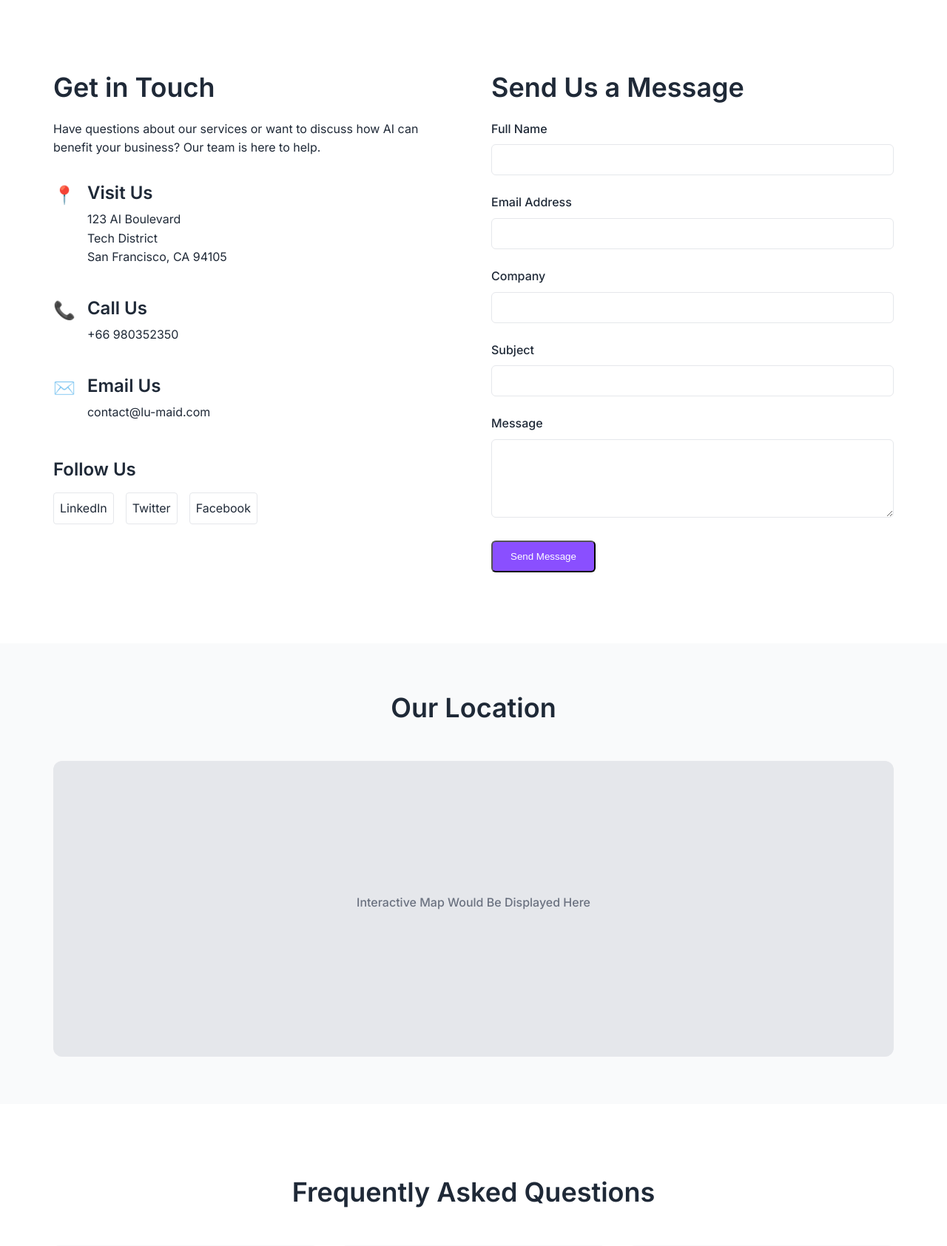
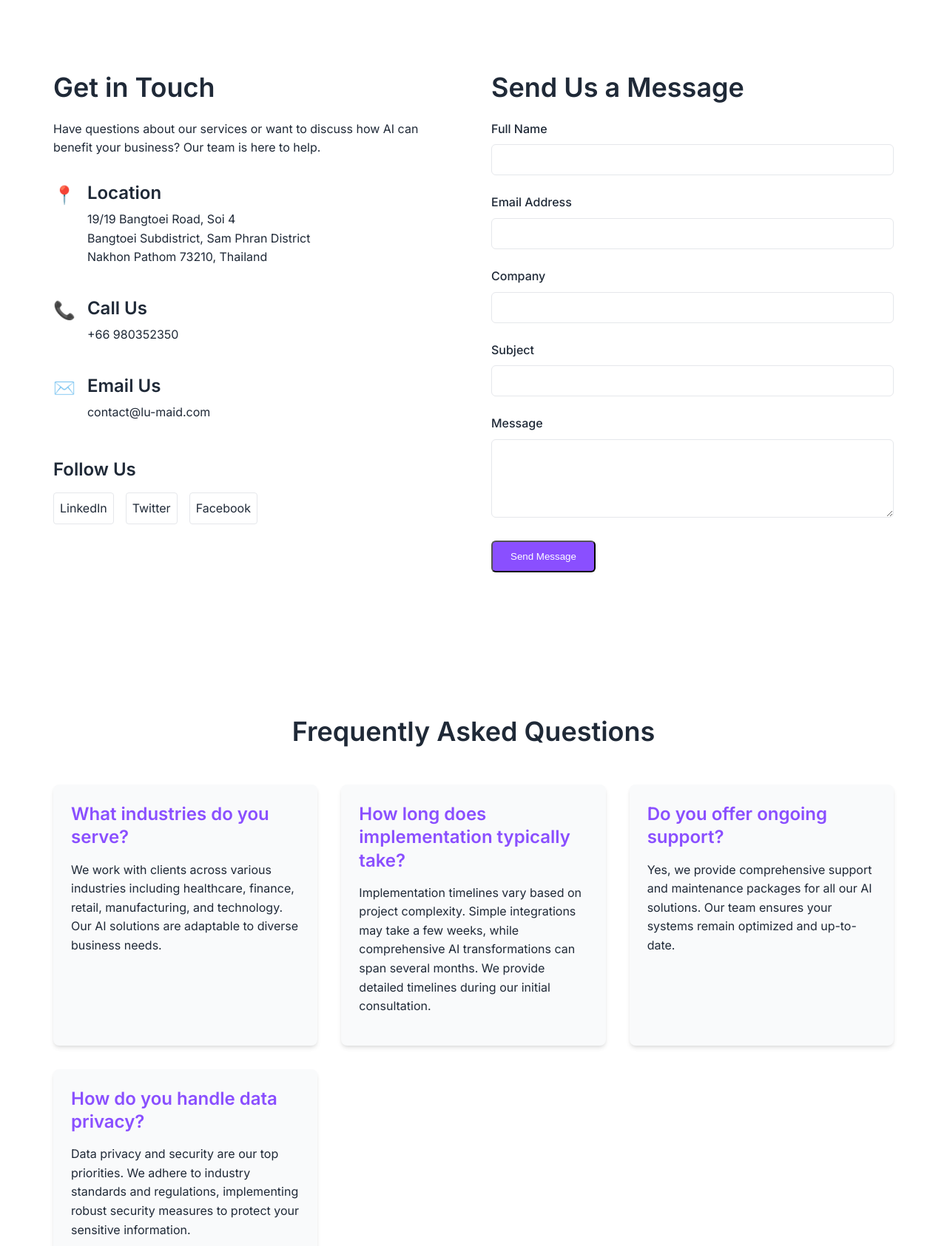
Before and after one commit to Fikei1151/lu-main-app, a Flask app: page /contact in a window 1280 px wide. Shown: the part 376-2061 px from the top of the page at 74% size. Run offline with Flask 3, Linux system fonts and the light colour scheme.

Commit message:
edit web

```diff
--- a/templates/contact.html
+++ b/templates/contact.html
@@ -25,8 +25,12 @@
                     <div class="contact-method">
                         <div class="method-icon">📍</div>
                         <div class="method-details">
-                            <h3>เยี่ยมชมเรา</h3>
-                            <p>123 AI Boulevard<br>Tech District<br>San Francisco, CA 94105</p>
+                            <h3>ที่ตั้ง</h3>
+                            <p>
+                                19/19 ถนนบางเตย ซอย 4<br>
+                                ตำบลบางเตย อำเภอสามพราน<br>
+                                จังหวัดนครปฐม 73210
+                            </p>
                         </div>
                     </div>
 
@@ -63,8 +67,12 @@
                     <div class="contact-method">
                         <div class="method-icon">📍</div>
                         <div class="method-details">
-                            <h3>Visit Us</h3>
-                            <p>123 AI Boulevard<br>Tech District<br>San Francisco, CA 94105</p>
+                            <h3>Location</h3>
+                            <p>
+                                19/19 Bangtoei Road, Soi 4<br>
+                                Bangtoei Subdistrict, Sam Phran District<br>
+                                Nakhon Pathom 73210, Thailand
+                            </p>
                         </div>
                     </div>
 
@@ -163,7 +171,7 @@
     </div>
 </section>
 
-<section class="map-section">
+<!-- <section class="map-section">
     <div class="container">
         {% if lang == 'th' %}
         <h2 class="section-title">ที่ตั้งของเรา</h2>
@@ -171,7 +179,7 @@
         <h2 class="section-title">Our Location</h2>
         {% endif %}
         <div class="map-container">
-            <!-- This would be replaced with an actual map integration -->
+
             <div class="map-placeholder">
                 {% if lang == 'th' %}
                 <p>แผนที่แบบโต้ตอบจะแสดงที่นี่</p>
@@ -181,7 +189,7 @@
             </div>
         </div>
     </div>
-</section>
+</section> -->
 
 <section class="faq-section">
     <div class="container">
```
Also changed, not shown: templates/about.html (+16 -9 lines), templates/index.html (+4 -4 lines).
